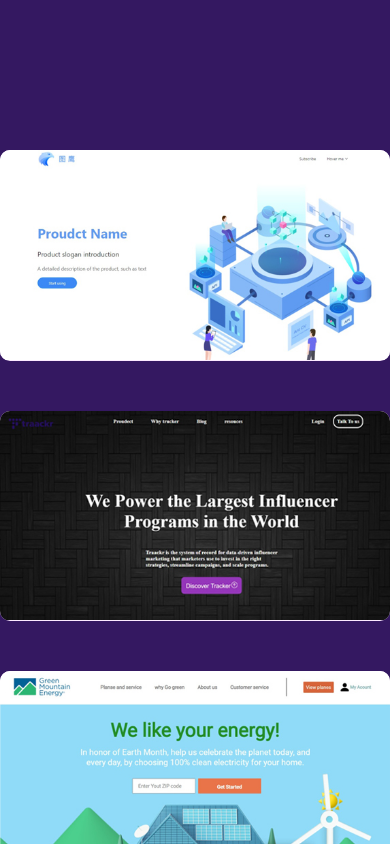
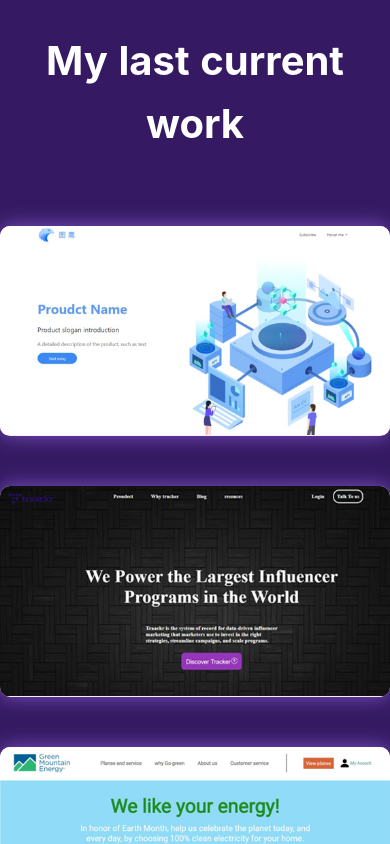
Before and after one commit to mohammmedsinan/MyWebSite, a React (Create React App) app: page /Portfolio in a window 390 px wide. Shown: the top 844 px of the page. Built offline with nearby package versions, Linux system fonts and the light colour scheme.

Commit message:
The portfolio is done

```diff
--- a/src/App.js
+++ b/src/App.js
@@ -2,6 +2,7 @@ import React from 'react';
 import Home from './Pages/Home/index';
 import Corridor from './Pages/Corridor/index';
 import Portfolio from './Pages/Portfolio/index';
+import Experience from './Pages/Experience/index';
 import { BrowserRouter as Router, Route, Switch } from 'react-router-dom';
 
 function App() {
@@ -11,6 +12,7 @@ function App() {
         <Route exact path="/" component={Home} />
         <Route path="/corridor" component={Corridor} />
         <Route path="/Portfolio" component={Portfolio} />
+        <Route path="/Experience" component={Experience} />
       </Switch>
     </Router>
   );
--- /dev/null
+++ b/src/Components/AnimationHandler.js
@@ -0,0 +1,123 @@
+import React, { useEffect } from 'react';
+import { gsap } from 'gsap';
+import '../Pages/Portfolio/midea.css';
+import { Button } from 'antd';
+
+function AnimationHandler() {
+  const TL = gsap.timeline({ defaults: { duration: 0.7 } });
+  const TL1 = gsap.timeline({ defaults: { duration: 0.7 } });
+  useEffect(() => {
+    TL.fromTo('.animation-h-3', { y: '-100%' }, { y: '0%', duration: 2.5 });
+    TL.fromTo('.animation-h-1', { x: '100%' }, { x: '-100%', duration: 1 }, 0.6);
+    TL.fromTo('.section-0-p', { y: '-100vh' }, { y: '0%', duration: 1 }, 0.7);
+    TL.fromTo('.section-0-p-1', { y: '-100vh' }, { y: '0%', duration: 1 }, 1.4);
+    TL.fromTo('.animation-h-2', { x: '-100%' }, { x: '100%', duration: 1 }, 1.5);
+    TL.fromTo(
+      '.section-0-btn',
+      { y: '-100vh', opacity: '0' },
+      { y: '0%', opacity: '1', duration: 0.3 },
+    );
+    //animation Number Two
+  }, []);
+  return (
+    <div
+      className="container-animation-h-1"
+      style={{
+        position: 'absolute',
+        overflow: 'hidden',
+        zIndex: '9999999999999999',
+        width: '100vw',
+        display: 'flex',
+        justifyContent: 'center',
+        height: '100vh',
+        display: 'none',
+      }}
+    >
+      <div
+        style={{
+          backgroundColor: '#57437f',
+          zIndex: '999999999999999',
+          height: '300vh',
+          width: '100vw',
+          position: 'absolute',
+          overflow: 'hidden',
+        }}
+        className="animation-h-3"
+      />
+      <div
+        style={{
+          position: 'absolute',
+          zIndex: '9999999999999999999999999',
+          display: 'flex',
+          width: '100vw',
+          justifyContent: 'center ',
+          height: '100vh',
+          flexDirection: 'column',
+        }}
+      >
+        <p
+          style={{
+            textAlign: 'center',
+            width: '100vw',
+            color: 'white',
+            fontWeight: 'bold',
+            fontSize: '25px',
+          }}
+          className="section-0-p"
+        >
+          This is a Navigation Bar or just pretend this is it
+        </p>
+        <p
+          className="section-0-p-1"
+          style={{
+            textAlign: 'center',
+            width: '100vw',
+            color: 'white',
+            fontWeight: 'bold',
+            fontSize: '25px',
+          }}
+        >
+          If you need to navigating between The pages just Click on the door
+        </p>
+      </div>
+      <Button
+        className="section-0-btn"
+        style={{
+          zIndex: '999999999999999',
+          marginTop: '32%',
+          opacity: '0',
+        }}
+        onClick={() =>
+          TL.reverse().then(() => {
+            TL1.to('.container-animation-h-1', { display: 'none' }, 0.1);
+          })
+        }
+      >
+        Understandable
+      </Button>
+      <div
+        className="animation-h-1"
+        style={{
+          backgroundColor: '#8a80a9',
+          height: '40vh',
+          zIndex: '9999999999999999',
+          width: '100vw',
+          position: 'absolute',
+        }}
+      />
+      <div
+        className="animation-h-2"
+        style={{
+          backgroundColor: '#8a80a9',
+          height: '40vh',
+          zIndex: '9999999999999999',
+          width: '100vw',
+          position: 'absolute',
+          top: '35%',
+        }}
+      />
+    </div>
+  );
+}
+
+export default AnimationHandler;
--- a/src/Pages/Corridor/index.js
+++ b/src/Pages/Corridor/index.js
@@ -1,5 +1,6 @@
 import { UpCircleOutlined, DownCircleOutlined } from '@ant-design/icons';
 import MainDoor from '../../Img/CorridorSection/MainDoor.png';
+import AnimationHandlers from '../../Components/AnimationHandler';
 import { useHistory } from 'react-router-dom';
 import { useEffect, useState } from 'react';
 import { gsap, Power2, Power0 } from 'gsap';
@@ -8,7 +9,7 @@ import './style.css';
 
 function Corridor() {
   const [Sections, setSections] = useState(0);
-  const TL = gsap.timeline({ defaults: { duration: 0.5 } });
+  const TL = gsap.timeline({ defaults: { duration: 0.4 } });
   const TL1 = gsap.timeline({ defaults: { duration: 0.4 } });
 
   const history = useHistory();
@@ -18,9 +19,7 @@ function Corridor() {
       ease: Power2.easeIn,
       translateY: '-60%',
       translateX: translateX,
-    })
-      .duration(0.6)
-      .then((e) => history.push(`/${CallBack}`));
+    }).then((e) => history.push(`/${CallBack}`));
     TL.to(`.${className}`, {
       ease: Power2.easeIn,
     });
@@ -67,6 +66,8 @@ function Corridor() {
     );
   };
   return (
+    <>
+      <AnimationHandlers />
       <div style={{ backgroundColor: '#412f61', overflow: 'hidden' }}>
         <div className="Main-Container" style={{ overflow: 'hidden' }}>
           <div className="TheCorridor">
@@ -186,6 +187,7 @@ function Corridor() {
           </div>
         </div>
       </div>
+    </>
   );
 }
 
--- a/src/Pages/Corridor/style.css
+++ b/src/Pages/Corridor/style.css
@@ -1,5 +1,5 @@
 .TheCorridor {
-  background-image: url('../../Img/CorridorSection/BackgroundFullWidth.jpg');
+  background-color: #351a63;
   width: 100%;
   height: 100vh;
   background-position: center;
@@ -12,7 +12,7 @@
 }
 
 .neon {
-  color: white;
+  color: #6357a0;
   font-weight: 500;
   letter-spacing: .1em;
   font-size: 17px;
@@ -20,7 +20,7 @@
 }
 
 .container:hover #a {
-  text-shadow: 0 0 5px #bdb1fa,
+  text-shadow: 0 0 5px white,
     0 0 10px #bdb1fa,
     0 0 34px #bdb1fa,
     0 0 40px #bdb1fa,
@@ -28,7 +28,7 @@
 }
 
 .container:hover #b {
-  text-shadow: 0 0 5px lightsalmon,
+  text-shadow: 0 0 5px white,
     0 0 10px lightsalmon,
     0 0 34px lightsalmon,
     0 0 40px lightsalmon,
@@ -36,7 +36,7 @@
 }
 
 .container:hover #c {
-  text-shadow: 0 0 5px lightblue,
+  text-shadow: 0 0 5px white,
     0 0 10px lightblue,
     0 0 34px lightblue,
     0 0 40px lightblue,
@@ -44,7 +44,7 @@
 }
 
 .container:hover #d {
-  text-shadow: 0 0 5px lightseagreen,
+  text-shadow: 0 0 5px white,
     0 0 10px lightseagreen,
     0 0 34px lightseagreen,
     0 0 40px lightseagreen,
--- /dev/null
+++ b/src/Pages/Experience/index.js
@@ -0,0 +1,11 @@
+import React from 'react';
+
+function index() {
+  return (
+    <div>
+      <div style={{ backgroundColor: '#351a63', width: '100vw', height: '100vh' }}></div>
+    </div>
+  );
+}
+
+export default index;
--- a/src/Pages/Portfolio/index.js
+++ b/src/Pages/Portfolio/index.js
@@ -2,16 +2,18 @@ import Second from '../../Img/Portfolio/Second.jpg';
 import Thierd from '../../Img/Portfolio/Thierd.jpg';
 import { GithubOutlined } from '@ant-design/icons';
 import First from '../../Img/Portfolio/First.jpg';
+import { gsap, Power4 } from 'gsap';
+import { Button } from 'antd';
 import React, { useEffect } from 'react';
-import { Button } from 'antd';
-import { gsap, Power4 } from 'gsap';
 import './style.css';
 import './midea.css';
 
 function Portfolio() {
   const TL1 = gsap.timeline({ defaults: { duration: 0.4 } });
-  const TL = gsap.timeline({ defaults: { duration: 0.4 } });
-  useEffect(() => {}, []);
+  const TL = gsap.timeline({ defaults: { duration: 0.5 } });
+  useEffect(() => {
+    TL.from('.dudes', { scale: 2, ease: Power4.easeInOut });
+  }, []);
   const PortfolioPreview = ({
     className,
     expand = false,
@@ -36,13 +38,16 @@ function Portfolio() {
         }}
         className={className}
         style={{
-          width: '40%',
+          width: '40vw',
           backgroundColor: '#FCEAFF',
           height: '40vh',
           marginBottom: '50px',
           cursor: 'pointer',
           overflow: 'hidden',
           borderRadius: '10px',
+          boxShadow: '0px 0px 20px #7d53c2',
+          maxHeight: '310px',
+          maxWidth: '570px',
         }}
       >
         <img src={IMG} id={className} />
@@ -51,16 +56,19 @@ function Portfolio() {
             display: 'flex',
             flexDirection: 'column',
             alignItems: 'center',
-            justifyContent: 'space-around',
+            justifyContent: 'center',
             height: '100%',
             padding: '10px 40px',
           }}
         >
-          <h1 style={{ textAlign: 'center', color: '#341861', fontWeight: 'bold' }}>
+          <h1
+            style={{ textAlign: 'center', color: '#341861', fontWeight: 'bold' }}
+            className="h1-section-one"
+          >
             {ProjectName}
           </h1>
           {!explain ? (
-            <p style={{ color: 'gray' }}>
+            <p style={{ color: 'gray' }} className="p-section-one">
               Lorem ipsum dolor sit amet, consectetur adipiscing elit, sed do eiusmod tempor
               incididunt ut labore et dolore magna aliqua. Ut enim ad minim veniam, quis nostrud
               exercitation ullamco laboris nisi ut aliquip ex ea commodo consequat. Duis aute irure
@@ -86,11 +94,12 @@ function Portfolio() {
               }}
               href={github}
               target="blank"
+              className="a-section-one"
             >
               <span style={{ color: '#341861' }}>The Source Code</span>
               <GithubOutlined style={{ color: '#341861', fontSize: '30px' }} />
             </a>
-            <Button>
+            <Button className="btn-section-one">
               <a href={website} target="blank">
                 See the website live
               </a>
@@ -103,9 +112,18 @@ function Portfolio() {
   return (
     <div style={{ overflow: 'hidden', position: 'relative' }}>
       <div className="LOADFING-SECTION"></div>
-      <div
-        style={{ width: '100%', height: '100%', backgroundColor: '#341861', paddingTop: '150px' }}
-      >
+      <div style={{ width: '100%', height: '100%', backgroundColor: '#351a63' }} className="dudes">
+        <p
+          style={{
+            textAlign: 'center',
+            fontSize: '40px',
+            color: 'white',
+            fontWeight: 'bolder',
+            padding: '30px 0px',
+          }}
+        >
+          My last current work
+        </p>
         <div
           style={{ display: 'flex', justifyContent: 'space-around', flexWrap: 'wrap' }}
           className="Container"
@@ -129,7 +147,7 @@ function Portfolio() {
             className="e"
             IMG={Thierd}
             ProjectName="Green Tree"
-            website="https://mohammmedsinan.github.io/Re-Build-W/#"
+            website="https://mohammmedsinan.github.io/Re-Build-W"
             github="https://github.com/mohammmedsinan/Re-Build-W"
           />
           <PortfolioPreview className="r" IMG={First} ProjectName="Ant Desgin Project" />
--- a/src/Pages/Portfolio/midea.css
+++ b/src/Pages/Portfolio/midea.css
@@ -60,3 +60,33 @@
     height: 54vw !important;
   }
 }
+
+@media(max-width:500px) {
+  .h1-section-one {
+    font-size: 20px !important;
+  }
+
+  .p-section-one {
+    font-size: 10px !important;
+  }
+
+  .btn-section-one {
+    min-width: 30% !important;
+    font-size: 60% !important;
+  }
+
+  .a-section-one {
+    font-size: 8px !important;
+  }
+
+  .anticon-github {
+    font-size: 24px !important;
+    margin-left: 5px;
+  }
+}
+
+@media(max-width:1073px) {
+  .animation-h-2 {
+    top: 19% !important;
+  }
+}
```
Also changed, not shown: src/Pages/Experience/style.css (added). Lines whose indentation alone changed are shown as unchanged.
